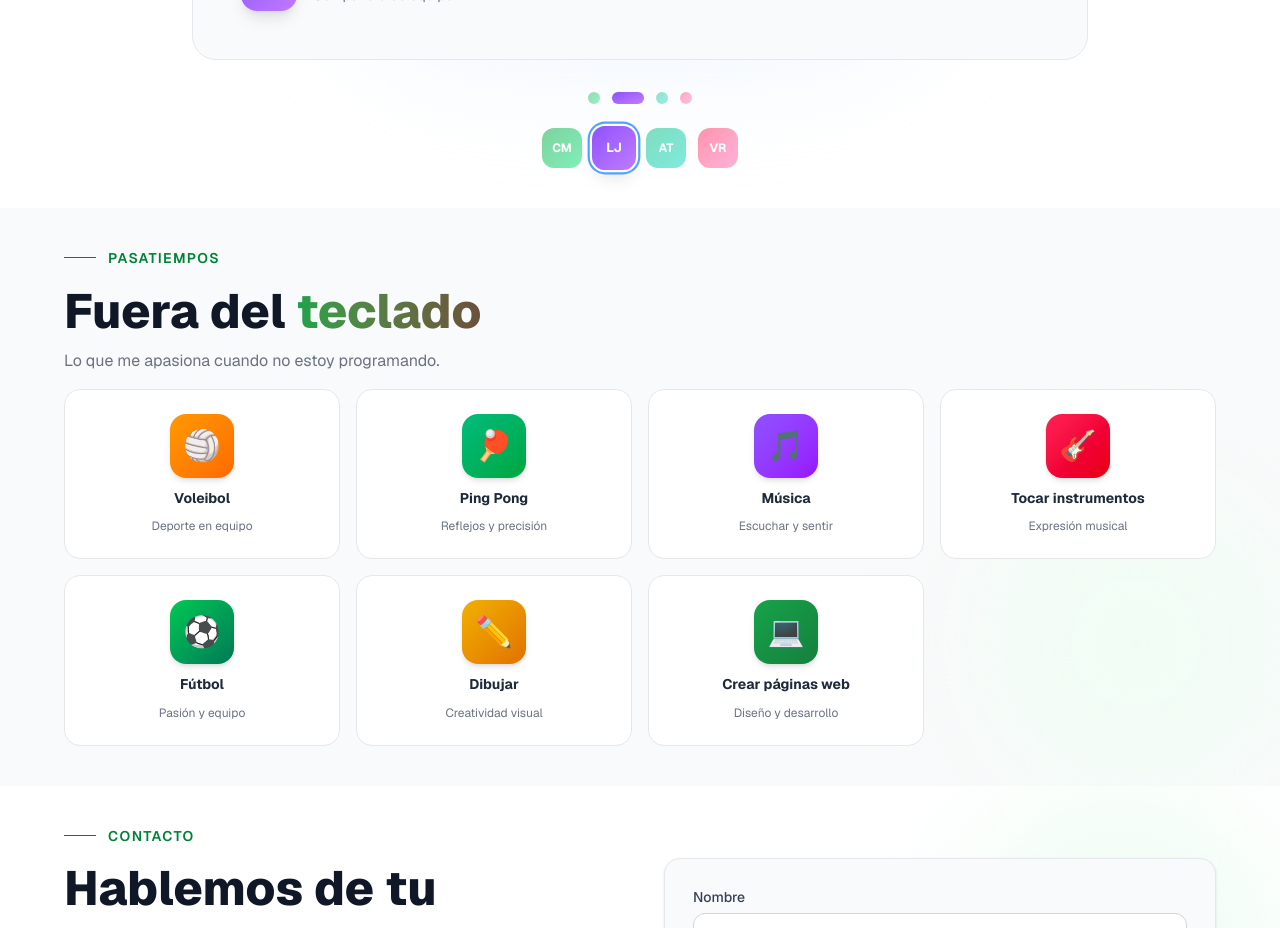
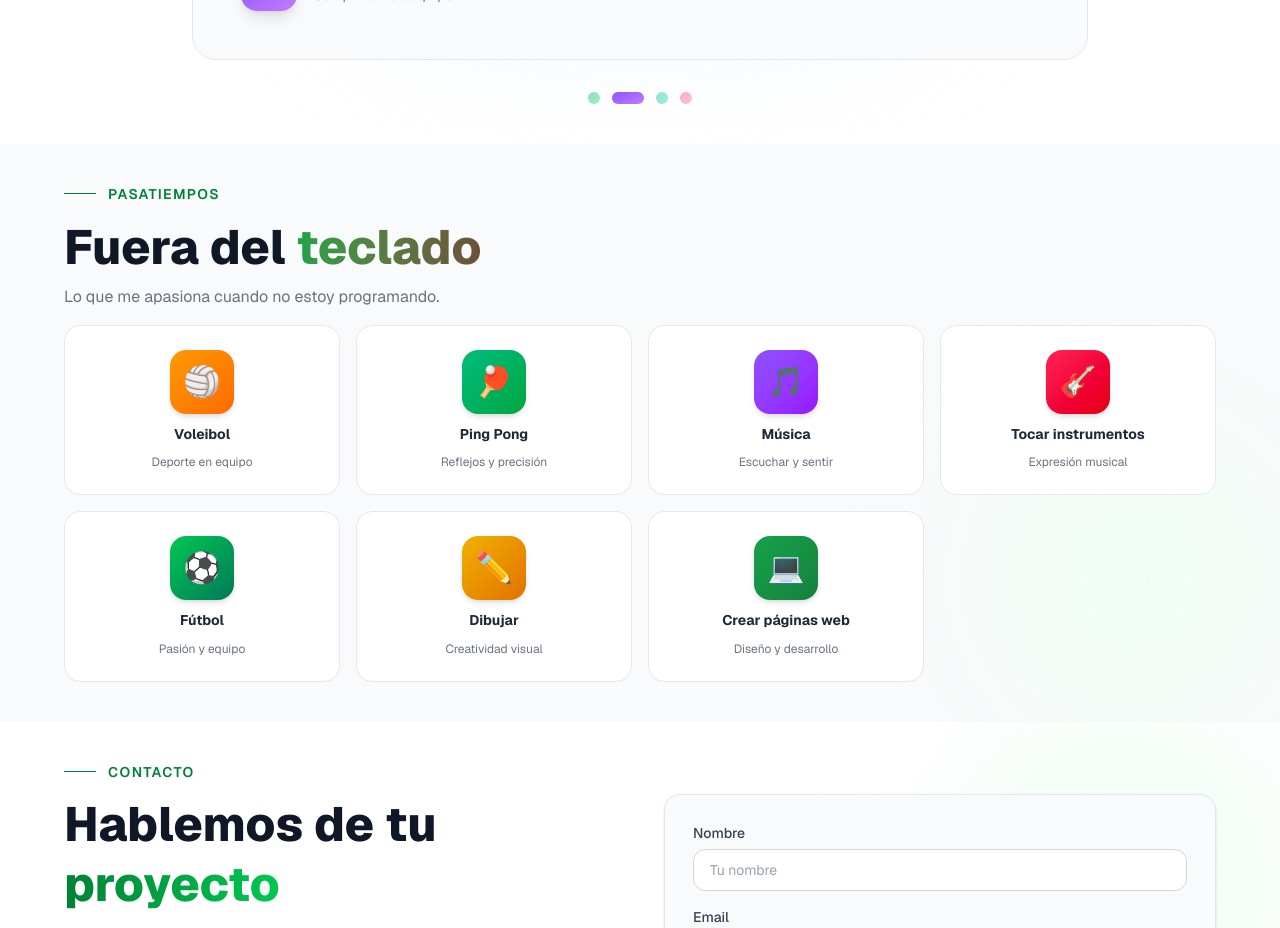
Before and after one commit to sebastiandavid98/portfolio-nextjs-sebastian, a Next.js app: page / in a window 1280 px wide. Shown: the part 4300-5228 px from the top of the page. Built offline with nearby package versions, Linux system fonts and the light colour scheme.

Commit message:
style: remove mini avatar strip from testimonials section

```diff
--- a/app/sections/Testimonials.tsx
+++ b/app/sections/Testimonials.tsx
@@ -161,7 +161,7 @@ export default function Testimonials() {
           </button>
         </div>
 
-        {/* Dots + mini previews */}
+        {/* Dots */}
         <div className="flex items-center justify-center gap-3 mt-8">
           {testimonials.map((item, i) => (
             <button
@@ -180,23 +180,6 @@ export default function Testimonials() {
           ))}
         </div>
 
-        {/* Mini avatar strip */}
-        <div className="flex items-center justify-center gap-3 mt-6">
-          {testimonials.map((item, i) => (
-            <button
-              key={i}
-              onClick={() => goTo(i, i > active ? "right" : "left")}
-              className={`w-10 h-10 rounded-xl bg-gradient-to-br ${item.gradient} flex items-center justify-center text-white text-xs font-bold transition-all duration-300 ${
-                i === active
-                  ? "scale-110 shadow-lg ring-2 ring-offset-2 ring-offset-white dark:ring-offset-slate-950 ring-blue-400"
-                  : "opacity-50 hover:opacity-80 hover:scale-105"
-              }`}
-            >
-              {item.avatar}
-            </button>
-          ))}
-        </div>
-
       </div>
     </section>
   );
```
